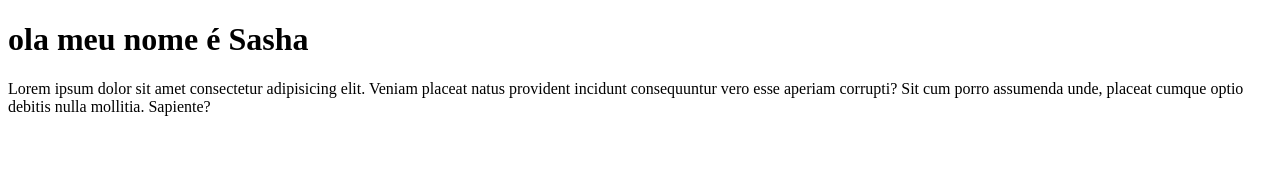
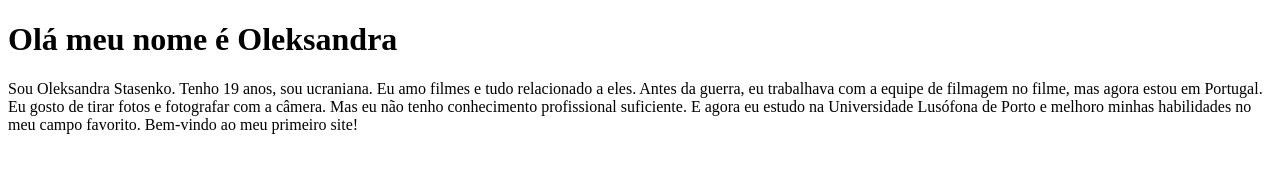
Before and after one commit to 0oleksandra/my-website, a plain HTML site: page index.html in a window 1280 px wide. Drawn offline with Linux system fonts and the light colour scheme.

Commit message:
Update index.html

```diff
--- a/index.html
+++ b/index.html
@@ -8,8 +8,8 @@
 </head>
 <body>
     <h1>
-        ola meu nome é Sasha
+        Olá meu nome é Oleksandra
     </h1>
-    <p>Lorem ipsum dolor sit amet consectetur adipisicing elit. Veniam placeat natus provident incidunt consequuntur vero esse aperiam corrupti? Sit cum porro assumenda unde, placeat cumque optio debitis nulla mollitia. Sapiente?</p>
+    <p>Sou Oleksandra Stasenko. Tenho 19 anos, sou ucraniana. Eu amo filmes e tudo relacionado a eles. Antes da guerra, eu trabalhava com a equipe de filmagem no filme, mas agora estou em Portugal. Eu gosto de tirar fotos e fotografar com a câmera. Mas eu não tenho conhecimento profissional suficiente. E agora eu estudo na Universidade Lusófona de Porto e melhoro minhas habilidades no meu campo favorito. Bem-vindo ao meu primeiro site!</p>
 </body>
 </html>
```
